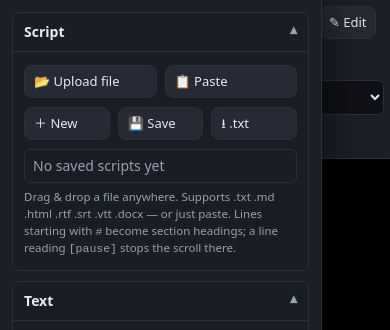
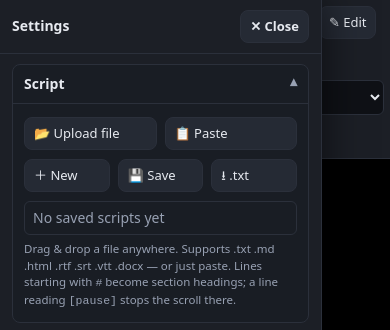
Before and after one commit to DataPharm007/teleprompter, a plain HTML site: page index.html in a window 390 px wide. Both pictures are taken after a click on the button "⚙ Settings". Shown: the top 330 px of the page. Drawn offline with Linux system fonts and the light colour scheme.

Commit message:
Add a close button to the settings panel (fixes no-way-out on mobile)
On phones the settings panel overlays the topbar (incl. its toggle), so once
open there was no way to collapse it. Added a sticky 'Close' header inside the
panel (works on all viewports), wired it + Esc to close.

Co-Authored-By: Claude Opus 4.8 <noreply@anthropic.com>

```diff
--- a/index.html
+++ b/index.html
@@ -70,6 +70,11 @@
   }
 
   /* ---------- settings panel ---------- */
+  .panelHead{
+    position:sticky;top:-12px;z-index:2;margin:-12px -12px 10px;padding:10px 12px;
+    display:flex;align-items:center;justify-content:space-between;
+    background:var(--ui-bg2);border-bottom:1px solid var(--ui-line);font-weight:700;
+  }
   .group{border:1px solid var(--ui-line);border-radius:var(--radius);margin-bottom:10px;background:#191d24}
   .group>summary{
     padding:9px 11px;cursor:pointer;font-weight:600;list-style:none;
@@ -200,6 +205,11 @@
 
   <div class="main">
     <aside id="panel" hidden>
+
+      <div class="panelHead">
+        <span>Settings</span>
+        <button class="btn" id="btnPanelClose" title="Close settings (S or Esc)" aria-label="Close settings">✕ Close</button>
+      </div>
 
       <details class="group" open>
         <summary>Script</summary>
@@ -1226,7 +1236,9 @@ function wireUI(){
   $('btnReset').onclick = resetTop;
   $('btnVoice').onclick = toggleVoice;
   $('btnMirror').onclick = function(){ S.mirrorX = !S.mirrorX; applyStyle(); syncUI(); saveSettings(); broadcast(true); };
-  $('btnPanel').onclick = function(){ $('panel').hidden = !$('panel').hidden; this.classList.toggle('on', !$('panel').hidden); setTimeout(measure, 0); };
+  function setPanel(open){ $('panel').hidden = !open; $('btnPanel').classList.toggle('on', open); setTimeout(measure, 0); }
+  $('btnPanel').onclick = function(){ setPanel($('panel').hidden); };
+  $('btnPanelClose').onclick = function(){ setPanel(false); };
   $('btnEdit').onclick = function(){
     var w = $('editorWrap'); w.hidden = !w.hidden;
     this.classList.toggle('on', !w.hidden);
@@ -1327,6 +1339,7 @@ document.addEventListener('keydown', function(e){
   }
   if (e.key === 'Escape'){
     if (document.body.classList.contains('zen')){ document.body.classList.remove('zen'); measure(); return; }
+    if (!$('panel').hidden){ $('btnPanelClose').click(); return; }
     if (!$('editorWrap').hidden){ $('editorWrap').hidden = true; $('btnEdit').classList.remove('on'); measure(); return; }
     if (document.fullscreenElement) document.exitFullscreen();
     return;
```
